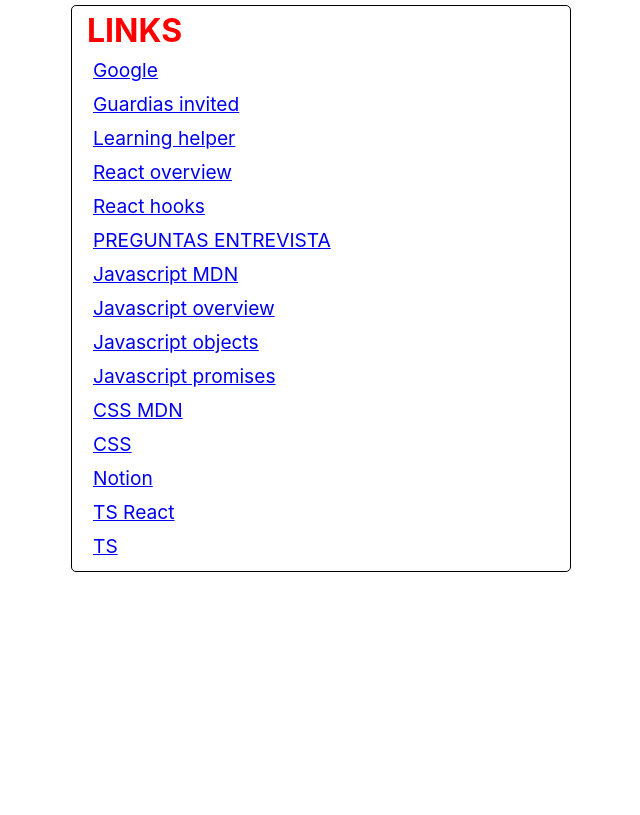
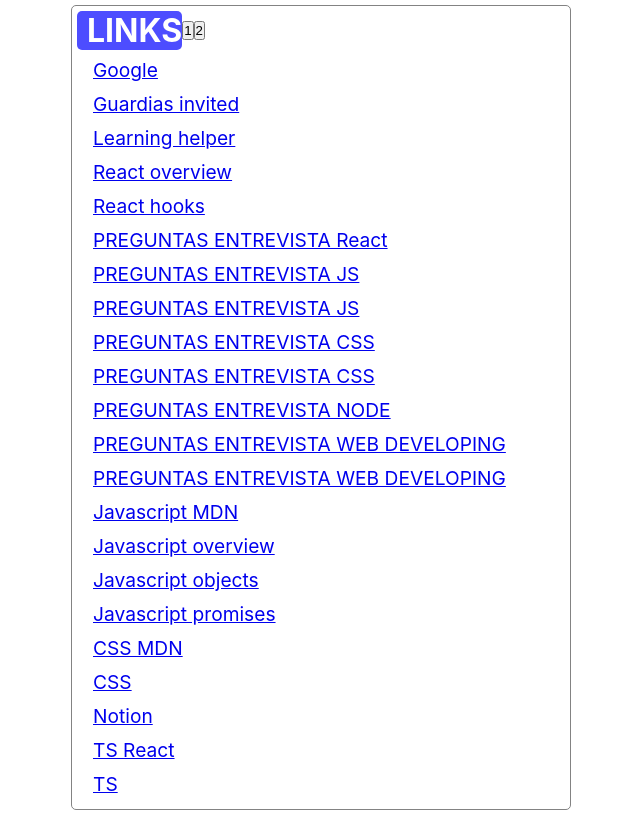
Before and after one commit to JosepConejero/my-links, a React (Create React App) app: page / in a window 1280 px wide. Shown: the whole page, without its empty margins (319-959 px from the left). Built offline with nearby package versions, Linux system fonts and the light colour scheme.

Commit message:
Added links JS, node, css, web developing interview questions

```diff
--- a/src/App.css
+++ b/src/App.css
@@ -4,10 +4,12 @@
   box-sizing: border-box;
 }
 
-header {
-  color: red;
+.title {
+  color: rgb(255, 255, 255);
+  background-color: rgb(77, 77, 255);
   text-align: left;
   padding-left: 10px;
+  border-radius: 5px;
 }
 
 .link-class {
@@ -24,7 +26,7 @@
   margin: auto;
   margin-top: 5px;
   margin-bottom: 5px;
-  border: 1px solid black;
+  border: 1px solid rgb(131, 131, 131);
   border-radius: 5px;
   padding: 5px;
 }
@@ -57,6 +59,11 @@
 .hidden-footer {
   visibility: hidden;
   display: none;
+}
+
+header {
+  display: flex;
+  align-items: center;
 }
 
 /* .App {
--- a/src/App.tsx
+++ b/src/App.tsx
@@ -22,7 +22,11 @@
     <>
       <div className="main-box">
         <header>
-          <h1 onClick={handleButton}>LINKS</h1>
+          <h1 className="title" onClick={handleButton}>
+            LINKS
+          </h1>
+          <button>1</button>
+          <button>2</button>
         </header>
         <main>
           {links.map((link) => (
--- a/src/data/provisional-links.ts
+++ b/src/data/provisional-links.ts
@@ -8,7 +8,14 @@
   { address: "https://react.dev/learn", linkName: "React overview", order: 1, folder: "ROOT" },
   { address: "https://react.dev/reference/react/hooks", linkName: "React hooks", order: 1, folder: "ROOT" },
   //{ address: "https://create-react-app.dev/docs/adding-typescript/", linkName: "create-react-app with TS", order: 1, folder: "ROOT" },
-  { address: "https://github.com/sudheerj/reactjs-interview-questions", linkName: "PREGUNTAS ENTREVISTA", order: 1, folder: "ROOT" },
+  { address: "https://github.com/sudheerj/reactjs-interview-questions", linkName: "PREGUNTAS ENTREVISTA React", order: 1, folder: "ROOT" },
+  { address: "https://github.com/sudheerj/javascript-interview-questions?tab=readme-ov-file#what-are-the-possible-ways-to-create-objects-in-javascript", linkName: "PREGUNTAS ENTREVISTA JS", order: 1, folder: "ROOT" },
+  { address: "https://builtin.com/software-engineering-perspectives/javascript-interview-questions", linkName: "PREGUNTAS ENTREVISTA JS", order: 1, folder: "ROOT" },
+  { address: "https://www.geeksforgeeks.org/css-interview-questions-and-answers/amp/", linkName: "PREGUNTAS ENTREVISTA CSS", order: 1, folder: "ROOT" },
+  { address: "https://www.simplilearn.com/tutorials/css-tutorial/css-interview-questions", linkName: "PREGUNTAS ENTREVISTA CSS", order: 1, folder: "ROOT" },
+  { address: "https://www.simplilearn.com/tutorials/nodejs-tutorial/nodejs-interview-questions", linkName: "PREGUNTAS ENTREVISTA NODE", order: 1, folder: "ROOT" },
+  { address: "https://intellipaat.com/blog/interview-question/web-developer-interview-questions/", linkName: "PREGUNTAS ENTREVISTA WEB DEVELOPING", order: 1, folder: "ROOT" },
+  { address: "https://www.shiksha.com/online-courses/articles/top-web-developer-interview-questions-answers/", linkName: "PREGUNTAS ENTREVISTA WEB DEVELOPING", order: 1, folder: "ROOT" },
   { address: "https://developer.mozilla.org/en-US/docs/Web/JavaScript", linkName: "Javascript MDN", order: 1, folder: "ROOT" },
   { address: "https://developer.mozilla.org/en-US/docs/Web/JavaScript/Language_overview", linkName: "Javascript overview", order: 1, folder: "ROOT" },
   { address: "https://developer.mozilla.org/en-US/docs/Web/JavaScript/Guide/Working_with_objects", linkName: "Javascript objects", order: 1, folder: "ROOT" },
```
